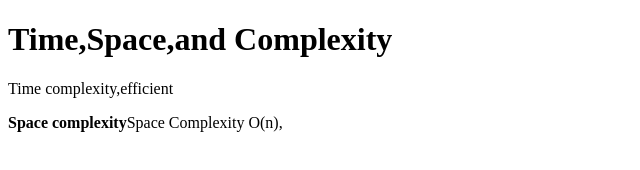
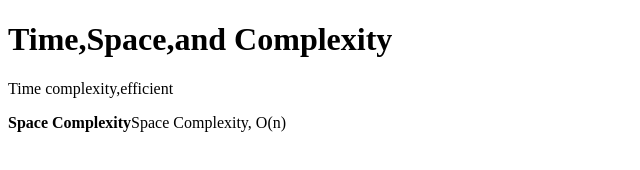
Before and after one commit to acciojob/time-and-space-complexity-Praveen7070kr, a website: page main.html in a window 1280 px wide. Shown: the full height of the page, 0-640 px from the left. Drawn offline with Linux system fonts and the light colour scheme.

Commit message:
created a submission

```diff
--- a/main.html
+++ b/main.html
@@ -7,7 +7,7 @@
 </head>
 	<h1>Time,Space,and Complexity</h1>
 	<P>Time complexity,efficient</P>
-	<p><b>Space complexity</b>Space Complexity O(n),</p>
+	<p><b>Space Complexity</b>Space Complexity, O(n)</p>
 <body>
 	<!-- the entire body must be written by student -->
     <script type="text/javascript" src="./script.js">
```
